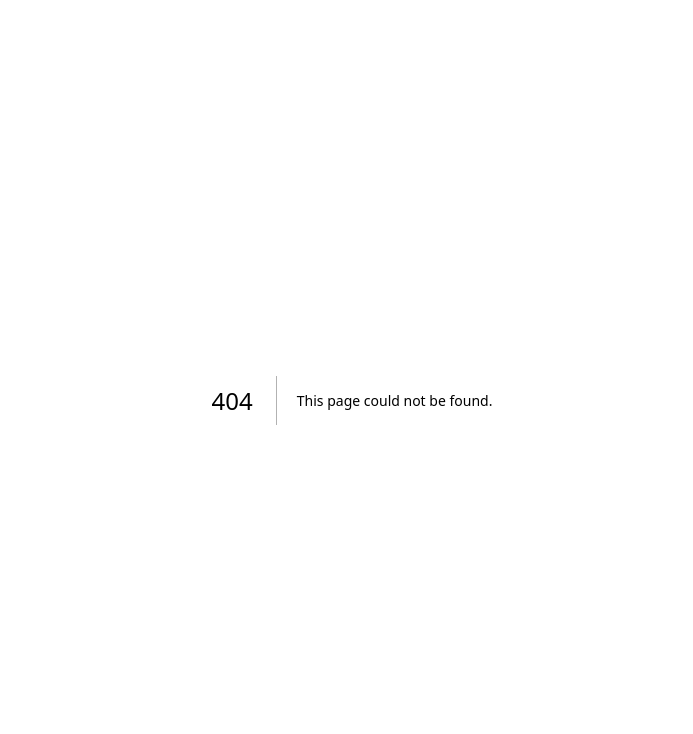
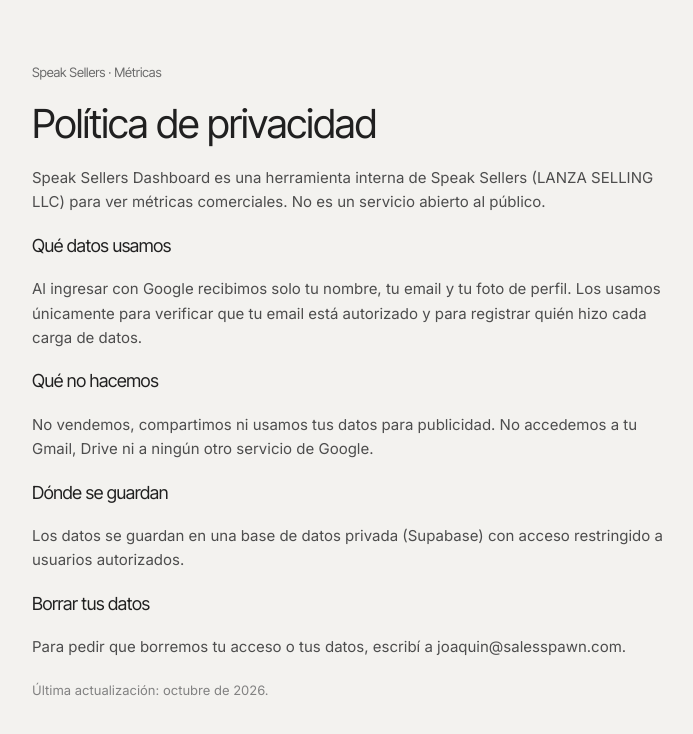
Before and after one commit to Joacolope/speak-sellers-dashboard, a Next.js app: page /privacidad in a window 1280 px wide. Before the commit this address had no page. Shown: the top 734 px of the page, without its empty margins (288-981 px from the left). Built offline with nearby package versions, Linux system fonts and the light colour scheme.

Commit message:
Páginas públicas de privacidad y términos (las pide Google para la pantalla de login)
Co-Authored-By: Claude Opus 5.5 <noreply@anthropic.com>
Claude-Session: https://claude.ai/code/session_01McDwtnEh5jEd2CKXSmv8Up

```diff
--- /dev/null
+++ b/app/privacidad/page.tsx
@@ -0,0 +1,20 @@
+export const metadata = { title: 'Política de privacidad · Speak Sellers Dashboard' };
+
+export default function Privacidad() {
+  return (
+    <main className="mx-auto flex max-w-2xl flex-col gap-5 px-4 py-16 text-[15px] leading-relaxed text-text-muted">
+      <div className="eyebrow">Speak Sellers · Métricas</div>
+      <h1 className="h1 text-text">Política de privacidad</h1>
+      <p>Speak Sellers Dashboard es una herramienta interna de Speak Sellers (LANZA SELLING LLC) para ver métricas comerciales. No es un servicio abierto al público.</p>
+      <h2 className="h3 text-text">Qué datos usamos</h2>
+      <p>Al ingresar con Google recibimos solo tu nombre, tu email y tu foto de perfil. Los usamos únicamente para verificar que tu email está autorizado y para registrar quién hizo cada carga de datos.</p>
+      <h2 className="h3 text-text">Qué no hacemos</h2>
+      <p>No vendemos, compartimos ni usamos tus datos para publicidad. No accedemos a tu Gmail, Drive ni a ningún otro servicio de Google.</p>
+      <h2 className="h3 text-text">Dónde se guardan</h2>
+      <p>Los datos se guardan en una base de datos privada (Supabase) con acceso restringido a usuarios autorizados.</p>
+      <h2 className="h3 text-text">Borrar tus datos</h2>
+      <p>Para pedir que borremos tu acceso o tus datos, escribí a joaquin@salesspawn.com.</p>
+      <p className="text-[13px] text-text-disabled">Última actualización: octubre de 2026.</p>
+    </main>
+  );
+}
--- /dev/null
+++ b/app/terminos/page.tsx
@@ -0,0 +1,14 @@
+export const metadata = { title: 'Condiciones del servicio · Speak Sellers Dashboard' };
+
+export default function Terminos() {
+  return (
+    <main className="mx-auto flex max-w-2xl flex-col gap-5 px-4 py-16 text-[15px] leading-relaxed text-text-muted">
+      <div className="eyebrow">Speak Sellers · Métricas</div>
+      <h1 className="h1 text-text">Condiciones del servicio</h1>
+      <p>Speak Sellers Dashboard es de uso interno de Speak Sellers (LANZA SELLING LLC). Solo pueden ingresar las personas autorizadas por un administrador.</p>
+      <p>La información que se ve es confidencial y no se puede compartir fuera del equipo. El acceso se puede quitar en cualquier momento.</p>
+      <p>Consultas: joaquin@salesspawn.com.</p>
+      <p className="text-[13px] text-text-disabled">Última actualización: octubre de 2026.</p>
+    </main>
+  );
+}
--- a/middleware.ts
+++ b/middleware.ts
@@ -8,7 +8,7 @@ import { createServerClient } from '@supabase/ssr';
  *  3. Exige que el email esté en la tabla `usuarios` y activo.
  */
 
-const PUBLICAS = ['/login', '/auth/'];
+const PUBLICAS = ['/login', '/auth/', '/privacidad', '/terminos'];
 const MAQUINA = ['/api/cron/', '/api/cargar', '/api/costos']; // validan su propio token Bearer
 
 const url = () => process.env.SUPABASE_URL || process.env.NEXT_PUBLIC_SUPABASE_URL || '';
```
